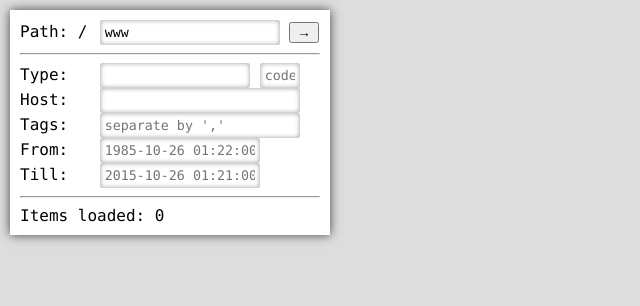
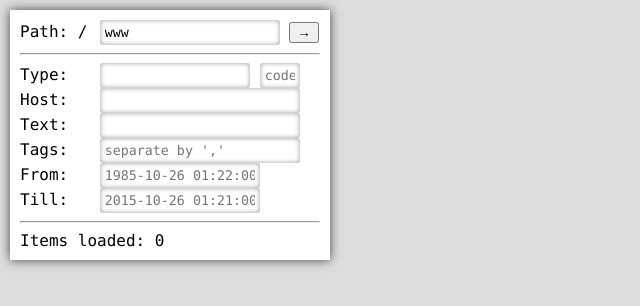
Before and after one commit to klkvsk/node-relog, a website: page www/index.html in a window 1280 px wide. Shown: the whole page, without its empty margins (0-640 px from the left). Drawn offline with Linux system fonts and the light colour scheme.

Commit message:
add filter by text

```diff
--- a/main.js
+++ b/main.js
@@ -158,6 +158,10 @@ function requestListener(request, response) {
                 if (url.query.host) {
                     criteria.host = {$regex: url.query.host, $options: 'i'};
                 }
+                if (url.query.text) {
+                    var textRegex = {$regex: url.query.text, $options: 'i'};
+                    criteria.$or = [ { text: textRegex }, { more: textRegex } ];
+                }
                 if (url.query.tags) {
                     var tags = url.query.tags.split(/\s*,\s*/g).filter(function(t) { return t !== ''; });
                     if (tags.length > 0) {
--- a/www/index.html
+++ b/www/index.html
@@ -110,7 +110,7 @@
     </style>
     <script type="text/javascript">
         $(function () {
-            var filters = ['type', 'code', 'host', 'tags', 'from', 'till'];
+            var filters = ['type', 'code', 'text', 'host', 'tags', 'from', 'till'];
             var isLoading = false;
 
             function safeHtml(s) {
@@ -270,14 +270,14 @@
                 $(this).removeAttr('open');
             });
 
-            $('#input-path').keyup(function(e){
+            $('#input-path').on('keyup mouseup change', function(e){
                 if (e.keyCode == 13) {
                     $('#btn-go').click();
                 }
             });
 
             var typing = null;
-            $('input.filter').keyup(function(e){
+            $('input.filter').on('keyup mouseup change', function(e){
                 clearTimeout(typing);
                 var $filter = $(this);
                 var change = function() {
@@ -408,6 +408,10 @@
         <input class="filter" type="text" id="filter-host" style="width: 190px" />
         <span class="btn-reset" data-target="#filter-host">&times;</span>
         <br/>
+        <label for="filter-text">Text:</label>
+        <input class="filter" type="text" id="filter-text" style="width: 190px" />
+        <span class="btn-reset" data-target="#filter-text">&times;</span>
+        <br/>
         <label for="filter-tags">Tags:</label>
         <input class="filter" type="text" id="filter-tags" placeholder="separate by ','" style="width: 190px" />
         <span class="btn-reset" data-target="#filter-tags">&times;</span>
```
